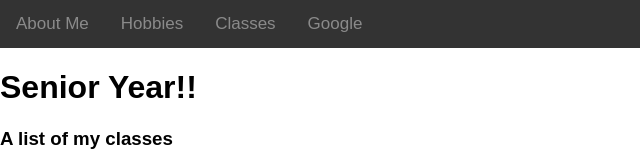
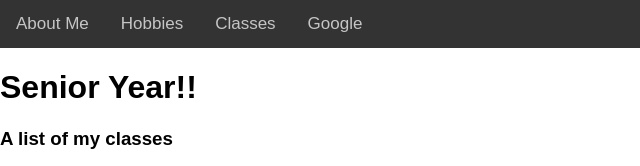
Before and after one commit to StefanHassell/ITC370, a plain HTML site: page classes.html in a window 1280 px wide. Shown: the top 166 px of the page, 0-640 px from the left. Drawn offline with Linux system fonts and the light colour scheme.

Commit message:
font color change

```diff
--- a/classes.html
+++ b/classes.html
@@ -16,7 +16,7 @@
 
             .topnav a {
               float: left;
-              color: #f2f2f275;
+              color: #f2f2f2c4;
               text-align: center;
               padding: 14px 16px;
               text-decoration: none;
```
Also changed, not shown: hobbies.html (+1 -1 lines).
